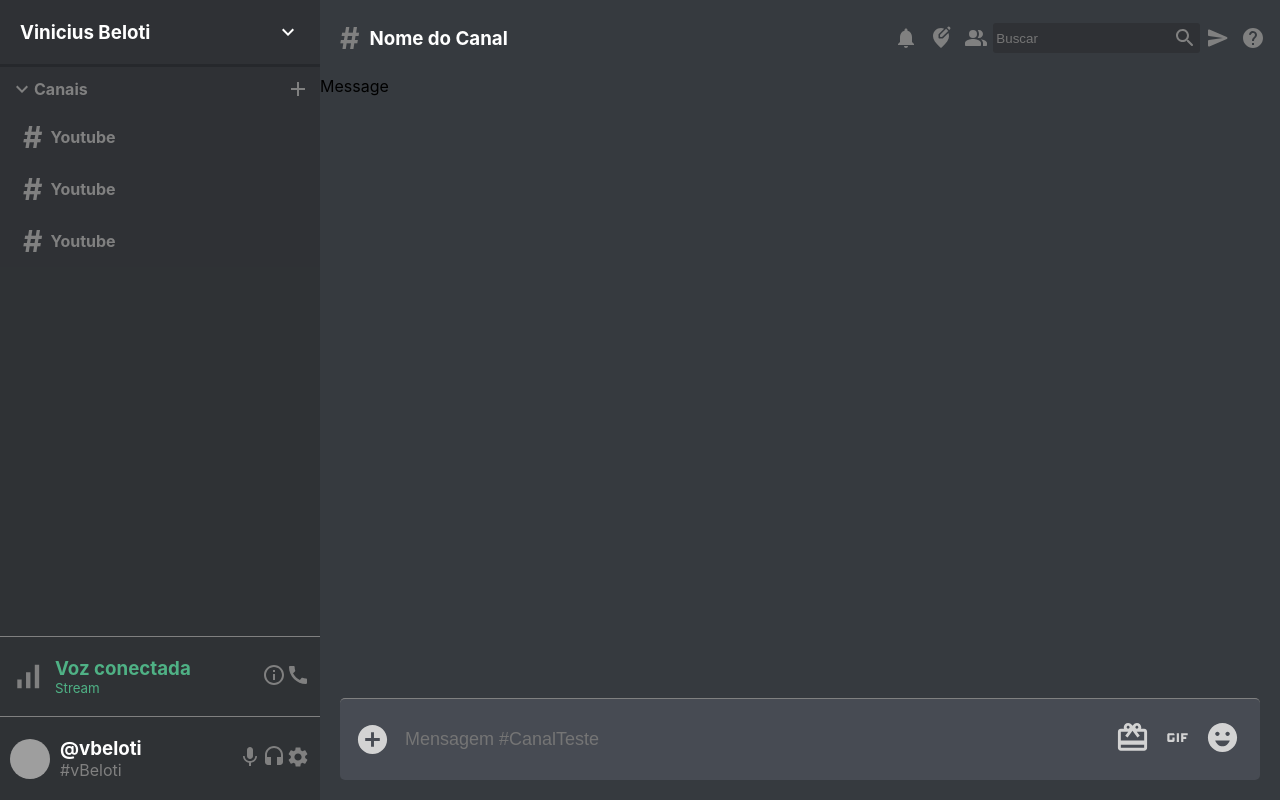
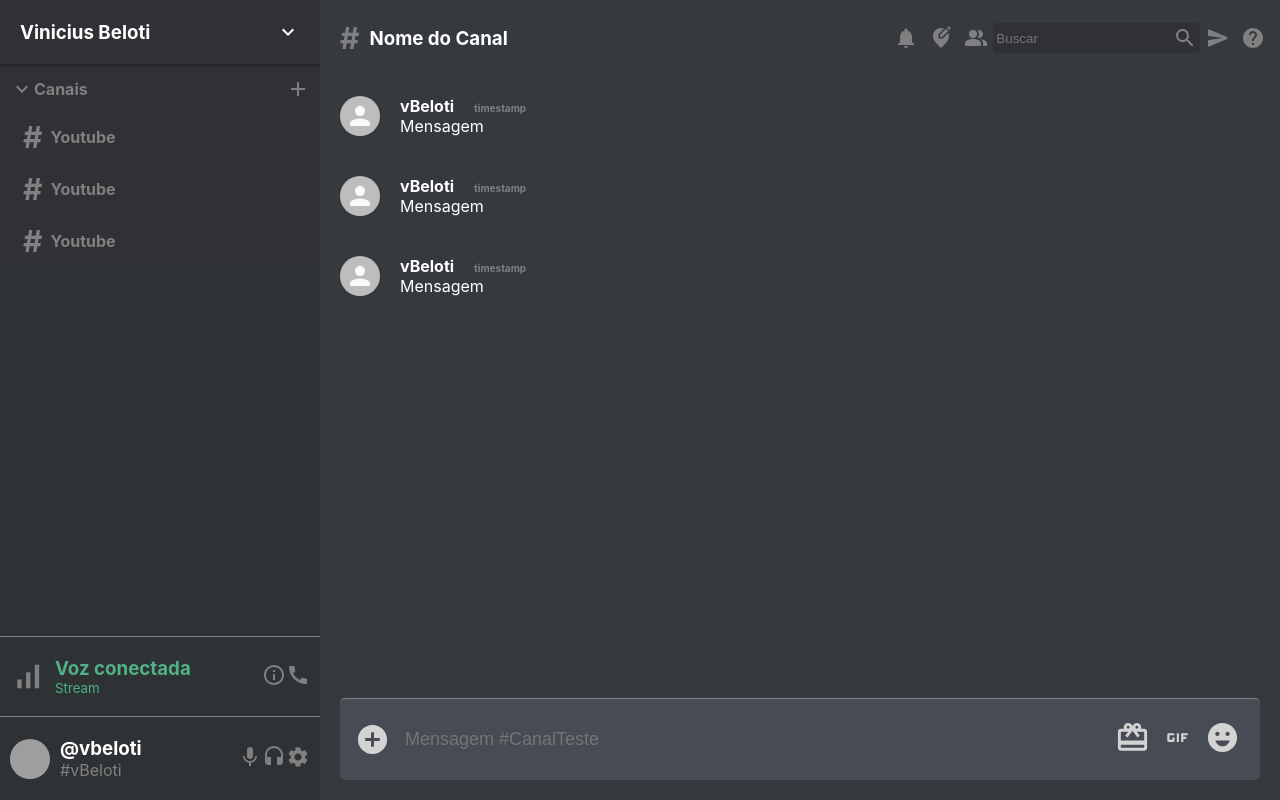
Before and after one commit to delta94/discord-web, a Next.js app: page / in a window 1280 px wide. Built offline with nearby package versions, Linux system fonts and the light colour scheme; grey boxes are pictures that could not be loaded.

Commit message:
chore: add redux

```diff
--- a/package.json
+++ b/package.json
@@ -10,9 +10,11 @@
   "dependencies": {
     "@material-ui/core": "^4.11.0",
     "@material-ui/icons": "^4.9.1",
+    "firebase": "^7.23.0",
     "next": "9.5.4",
     "react": "16.13.1",
-    "react-dom": "16.13.1"
+    "react-dom": "16.13.1",
+    "react-redux": "^7.2.1"
   },
   "devDependencies": {
     "@types/node": "^14.11.8",
--- a/src/components/Chat/index.tsx
+++ b/src/components/Chat/index.tsx
@@ -13,6 +13,8 @@ const Chat = () => (
     <ChatHeader />
 
     <div className={styles.chat__messages}>
+      <Message />
+      <Message />
       <Message />
     </div>
 
--- a/src/components/Message/Message.module.css
+++ b/src/components/Message/Message.module.css
@@ -0,0 +1,17 @@
+
+.message {
+  display: flex;
+  align-items: center;
+  padding: 20px;
+  color: white;
+}
+
+.message__info {
+  margin-left: 20px;
+}
+
+.message__timestamp {
+  color: gray;
+  margin-left: 20px;
+  font-size: x-small;
+}
--- a/src/components/Message/index.tsx
+++ b/src/components/Message/index.tsx
@@ -1,10 +1,20 @@
+import { Avatar } from '@material-ui/core';
 import React from 'react';
 
 import styles from './Message.module.css';
 
 const Message = () => (
   <div className={styles.message}>
-    Message
+    <Avatar />
+    <div className={styles.message__info}>
+      <h4>
+        vBeloti
+        <span className={styles.message__timestamp}>timestamp</span>
+      </h4>
+
+      <p>Mensagem</p>
+
+    </div>
   </div>
 );
 
```
Also changed, not shown: src/config/firebase.ts (added, +24 -0 lines), .eslintrc.json, 2 other files (tests, documents, lock files or other folders).
